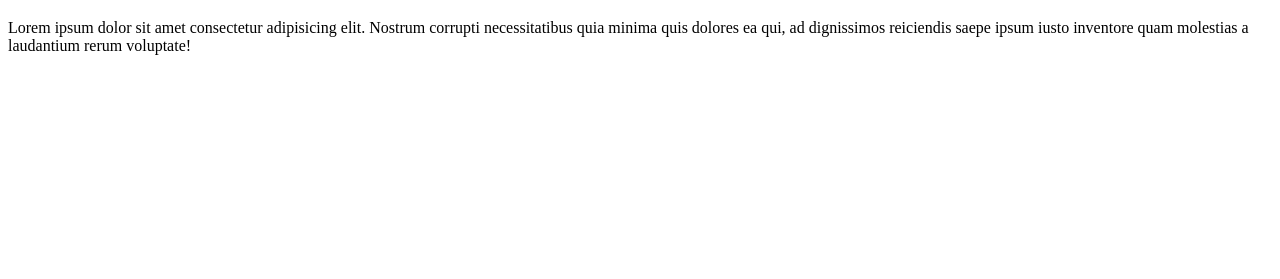
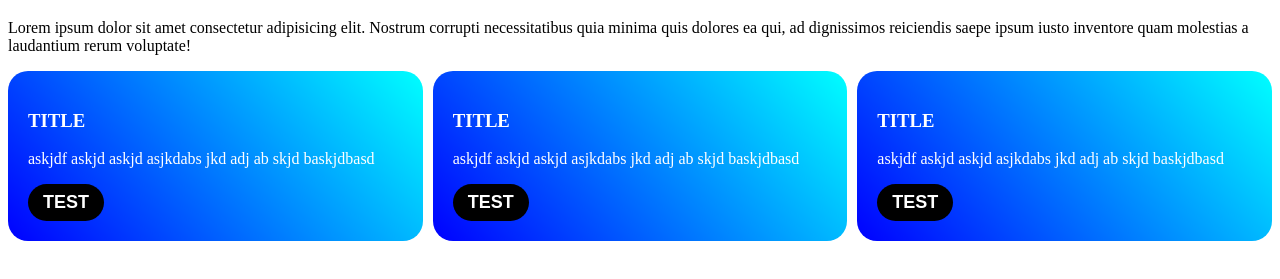
Before and after one commit to cyberareauzb/14guruh, a plain HTML site: page index.html in a window 1280 px wide. Shown: the part 61-340 px from the top of the page. Drawn offline with Linux system fonts and the light colour scheme.

Commit message:
Cardlar yasaldi

```diff
--- a/index.html
+++ b/index.html
@@ -4,9 +4,27 @@
     <meta charset="UTF-8">
     <meta name="viewport" content="width=device-width, initial-scale=1.0">
     <title>Document</title>
+    <link rel="stylesheet" href="style.css">
 </head>
 <body>
     <h1>14-Guruh</h1>
     <p>Lorem ipsum dolor sit amet consectetur adipisicing elit. Nostrum corrupti necessitatibus quia minima quis dolores ea qui, ad dignissimos reiciendis saepe ipsum iusto inventore quam molestias a laudantium rerum voluptate!</p>
+    <div class="grid">
+        <div class="card">
+            <h3>TITLE</h3>
+            <p>askjdf askjd askjd  asjkdabs jkd adj ab skjd baskjdbasd</p>
+            <button>TEST</button>
+        </div>
+        <div class="card">
+            <h3>TITLE</h3>
+            <p>askjdf askjd askjd  asjkdabs jkd adj ab skjd baskjdbasd</p>
+            <button>TEST</button>
+        </div>
+        <div class="card">
+            <h3>TITLE</h3>
+            <p>askjdf askjd askjd  asjkdabs jkd adj ab skjd baskjdbasd</p>
+            <button>TEST</button>
+        </div>
+    </div>
 </body>
 </html>
--- /dev/null
+++ b/style.css
@@ -0,0 +1,22 @@
+.grid{
+    display: grid;
+    grid-template-columns: repeat(3, 1fr);
+    gap: 10px;
+}
+
+.card{
+    background: linear-gradient(48deg,blue, aqua);
+    padding: 20px;
+    border-radius: 20px;
+    color: #fff;
+}
+
+button{
+    background-color: black;
+    border: none;
+    padding: 8px 15px;
+    border-radius: 50px;
+    color: #fff;
+    font-size: 18px;
+    font-weight: 800;
+}
```
